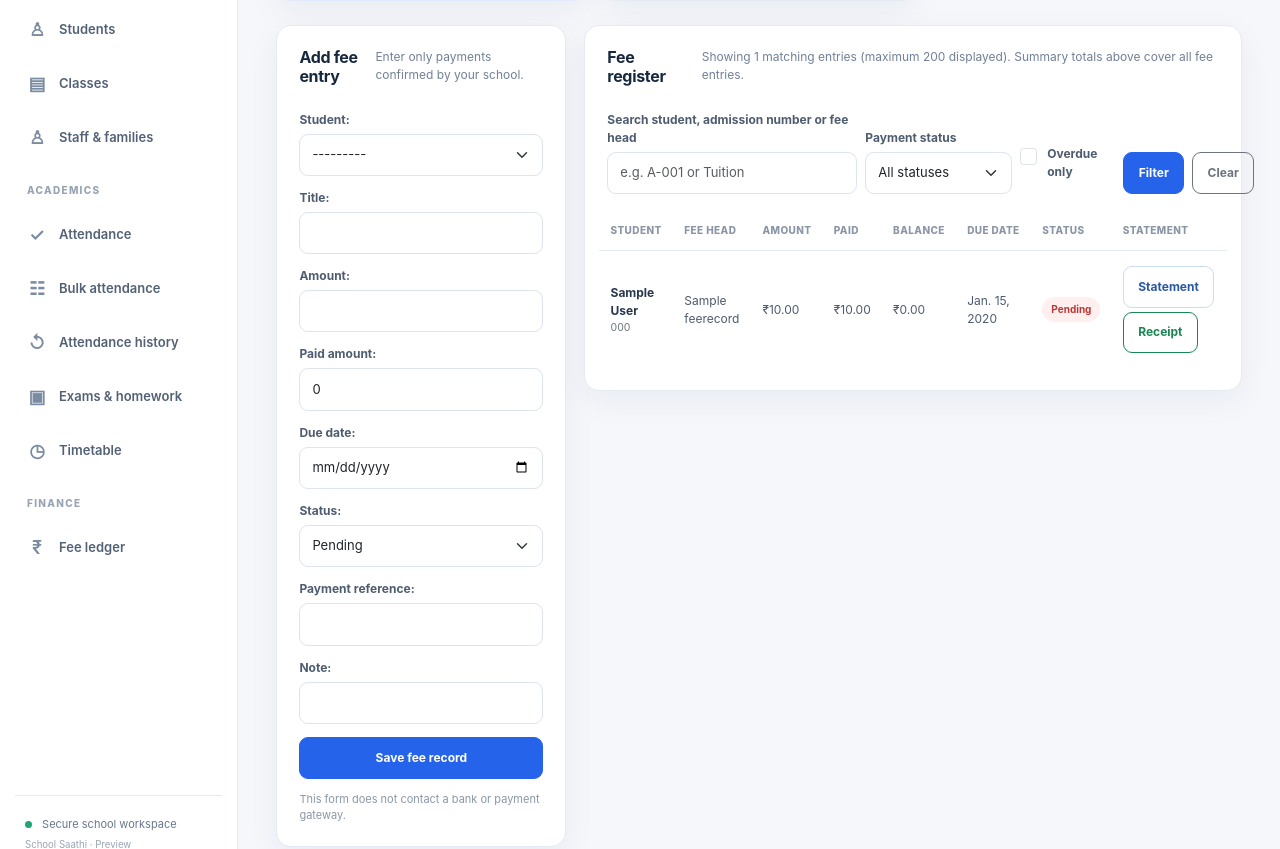
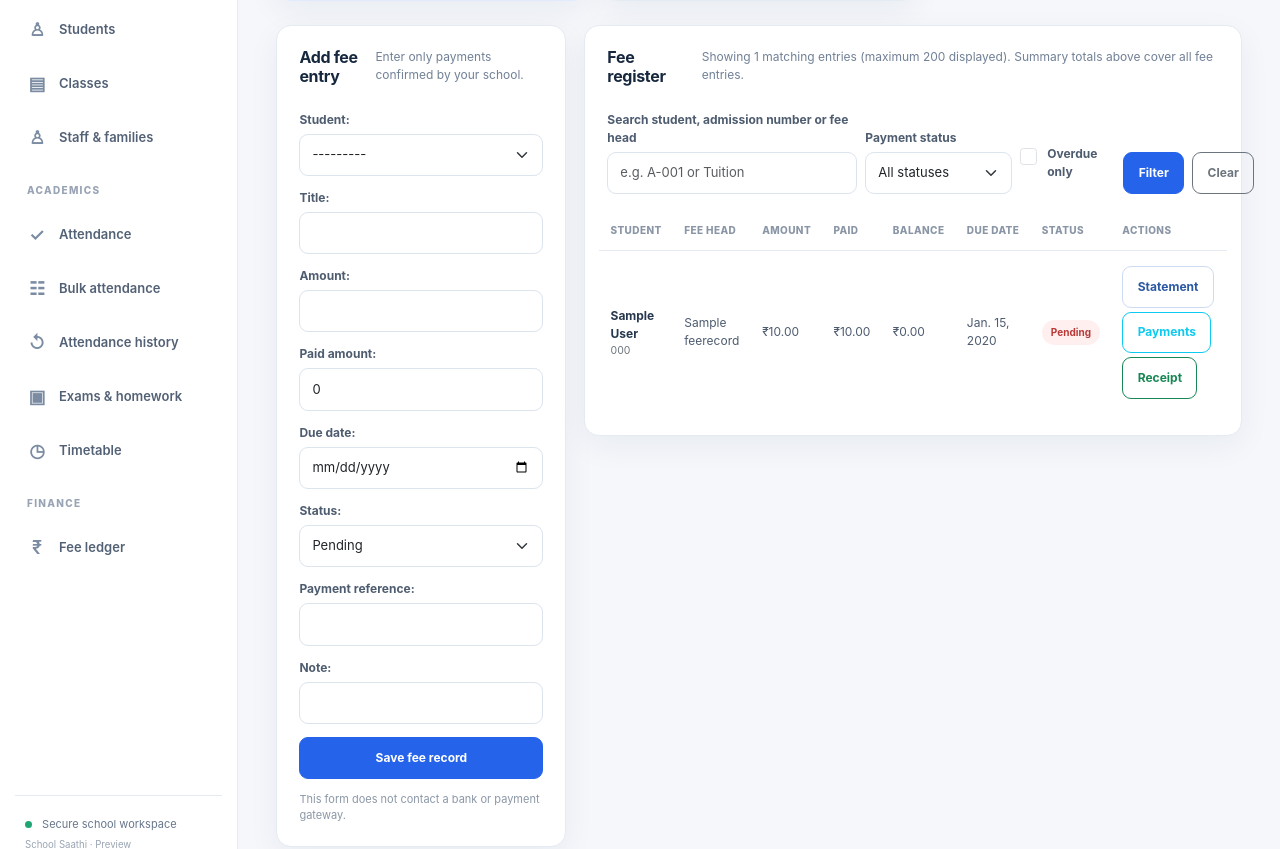
Before and after one commit to pk8873/My_school, a Django app: page /fees/ in a window 1280 px wide. Shown: the part 336-1185 px from the top of the page. Run offline with Django 5.2, Linux system fonts and the light colour scheme; a user stored in the database is signed in; tables that the repository leaves empty hold one stand-in row (values such as "Sample post").

Commit message:
feat: link payment history from fee register

```diff
--- a/templates/schools/fees.html
+++ b/templates/schools/fees.html
@@ -6,5 +6,5 @@
 <div class="workspace-grid"><section class="panel"><div class="panel-heading"><h2>Add fee entry</h2><p>Enter only payments confirmed by your school.</p></div><form method="post">{% csrf_token %}<input type="hidden" name="school" value="{{ membership.school_id }}">{{ form.as_p }}<button class="btn btn-primary w-100">Save fee record</button></form><p class="form-note">This form does not contact a bank or payment gateway.</p></section>
 <section class="panel panel-wide"><div class="panel-heading"><h2>Fee register</h2><p>Showing {{ fee_result_count }} matching entries (maximum 200 displayed). Summary totals above cover all fee entries.</p></div>
 <form method="get" class="row g-2 align-items-end mb-3"><input type="hidden" name="school" value="{{ membership.school_id }}"><div class="col-12 col-md-5"><label class="form-label" for="fee-q">Search student, admission number or fee head</label><input class="form-control" id="fee-q" type="search" name="q" value="{{ fee_query }}" maxlength="100" placeholder="e.g. A-001 or Tuition"></div><div class="col-12 col-md-3"><label class="form-label" for="fee-status">Payment status</label><select class="form-select" id="fee-status" name="status"><option value="">All statuses</option>{% for value,label in form.fields.status.choices %}<option value="{{ value }}" {% if selected_status == value %}selected{% endif %}>{{ label }}</option>{% endfor %}</select></div><div class="col-12 col-md-2"><div class="form-check mb-2"><input class="form-check-input" type="checkbox" id="fee-overdue" name="overdue" value="1" {% if overdue_only %}checked{% endif %}><label class="form-check-label" for="fee-overdue">Overdue only</label></div></div><div class="col-12 col-md-2 d-flex gap-2"><button class="btn btn-primary" type="submit">Filter</button><a class="btn btn-outline-secondary" href="{% url 'fees' %}?school={{ membership.school_id }}">Clear</a></div></form>
-<div class="table-responsive"><table class="table table-hover align-middle"><thead><tr><th>Student</th><th>Fee head</th><th>Amount</th><th>Paid</th><th>Balance</th><th>Due date</th><th>Status</th><th>Statement</th></tr></thead><tbody>{% for item in fees %}<tr><td><strong>{{ item.student.first_name }} {{ item.student.last_name }}</strong><div class="small text-secondary">{{ item.student.admission_number }}</div></td><td>{{ item.title }}</td><td>₹{{ item.amount|floatformat:2 }}</td><td>₹{{ item.paid_amount|floatformat:2 }}</td><td>₹{{ item.balance|floatformat:2 }}</td><td>{{ item.due_date|default:"—" }}</td><td><span class="status-pill {% if item.status == 'paid' %}status-good{% elif item.status == 'pending' %}status-danger{% endif %}">{{ item.get_status_display }}</span></td><td><div class="d-flex flex-wrap gap-1"><a class="btn btn-sm btn-outline-primary" href="{% url 'student_fee_statement_pdf' item.student_id %}?school={{ membership.school_id }}">Statement</a>{% if item.paid_amount > 0 %}<a class="btn btn-sm btn-outline-success" href="{% url 'fee_collection_receipt_pdf' item.pk %}?school={{ membership.school_id }}">Receipt</a>{% endif %}</div></td></tr>{% empty %}<tr><td colspan="8" class="empty-state">No fee entries yet. Add the first fee record.</td></tr>{% endfor %}</tbody></table></div></section></div>
+<div class="table-responsive"><table class="table table-hover align-middle"><thead><tr><th>Student</th><th>Fee head</th><th>Amount</th><th>Paid</th><th>Balance</th><th>Due date</th><th>Status</th><th>Actions</th></tr></thead><tbody>{% for item in fees %}<tr><td><strong>{{ item.student.first_name }} {{ item.student.last_name }}</strong><div class="small text-secondary">{{ item.student.admission_number }}</div></td><td>{{ item.title }}</td><td>₹{{ item.amount|floatformat:2 }}</td><td>₹{{ item.paid_amount|floatformat:2 }}</td><td>₹{{ item.balance|floatformat:2 }}</td><td>{{ item.due_date|default:"—" }}</td><td><span class="status-pill {% if item.status == 'paid' %}status-good{% elif item.status == 'pending' %}status-danger{% endif %}">{{ item.get_status_display }}</span></td><td><div class="d-flex flex-wrap gap-1"><a class="btn btn-sm btn-outline-primary" href="{% url 'student_fee_statement_pdf' item.student_id %}?school={{ membership.school_id }}">Statement</a><a class="btn btn-sm btn-outline-info" href="{% url 'fee_payment_history' item.pk %}?school={{ membership.school_id }}">Payments</a>{% if item.paid_amount > 0 %}<a class="btn btn-sm btn-outline-success" href="{% url 'fee_collection_receipt_pdf' item.pk %}?school={{ membership.school_id }}">Receipt</a>{% endif %}</div></td></tr>{% empty %}<tr><td colspan="8" class="empty-state">No fee entries yet. Add the first fee record.</td></tr>{% endfor %}</tbody></table></div></section></div>
 {% endblock %}
```
